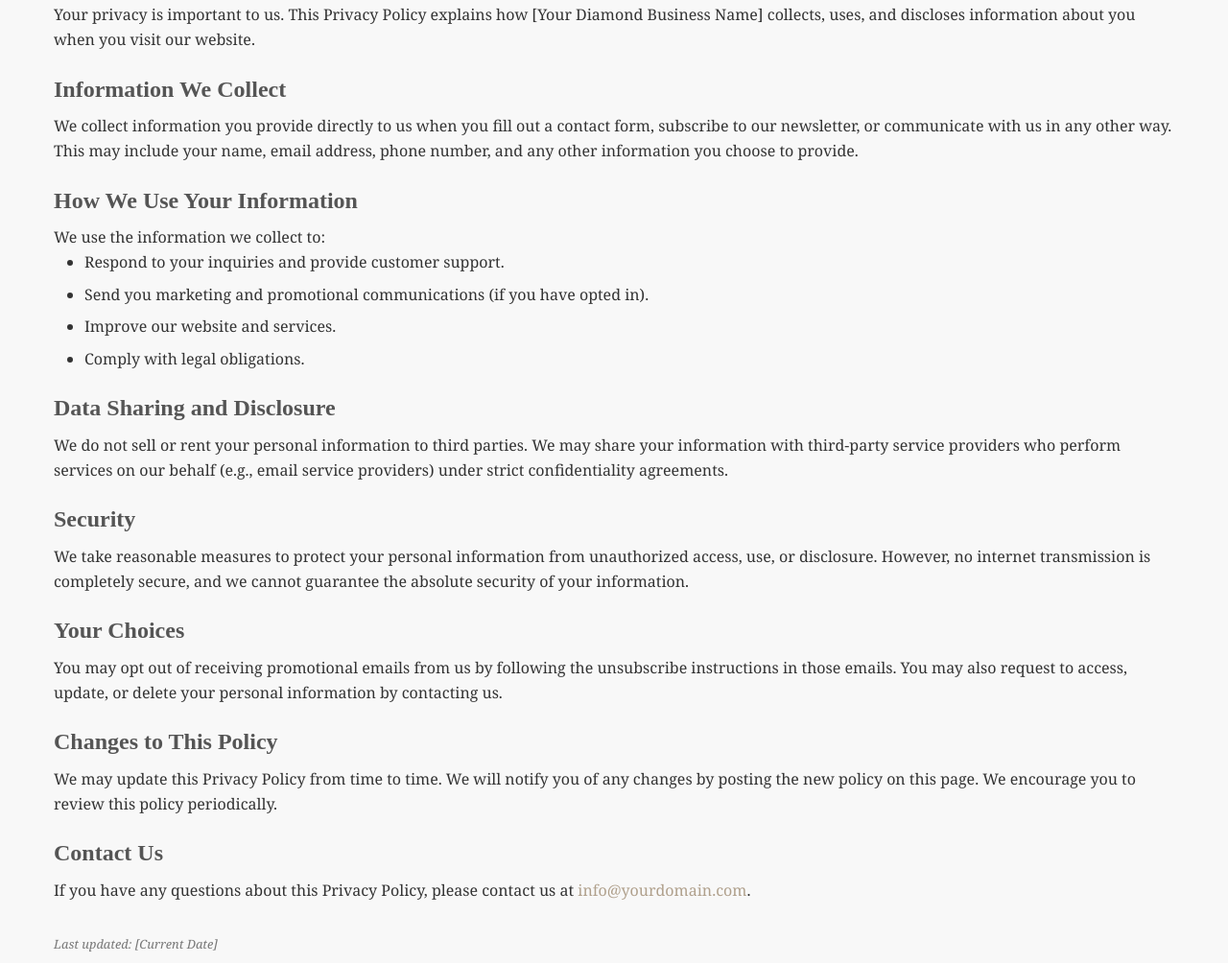
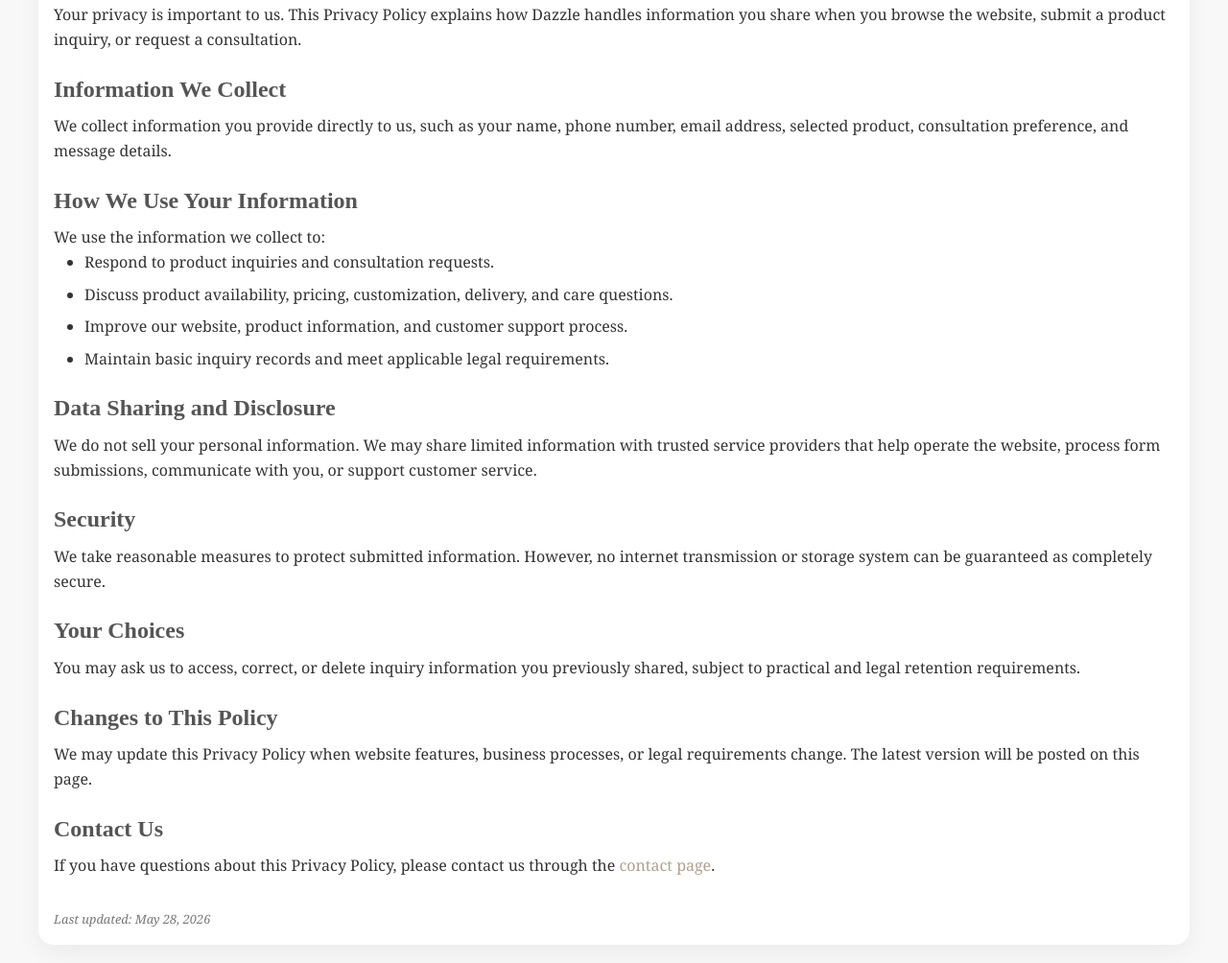
Before and after one commit to sahnishant/dazzle, an Astro site: page /privacy-policy in a window 1280 px wide. Shown: the part 196-1200 px from the top of the page at 96% size. Built offline with nearby package versions, Linux system fonts and the light colour scheme; Astro itself is replaced by a stand-in of ours.

Commit message:
fix: remove privacy policy placeholders

```diff
--- a/src/pages/privacy-policy.astro
+++ b/src/pages/privacy-policy.astro
@@ -2,55 +2,64 @@
 // src/pages/privacy-policy.astro
 import BaseLayout from '../layouts/BaseLayout.astro';
 ---
-<BaseLayout title="Privacy Policy" description="Our privacy policy regarding the collection and use of your personal data.">
-  <section class="container p-4 mt-4 mb-4">
+<BaseLayout title="Privacy Policy" description="How Dazzle handles inquiry and consultation information shared through this website.">
+  <section class="container p-4 mt-4 mb-4 privacy-page">
     <h1 class="text-center mb-4">Privacy Policy</h1>
-    <p>Your privacy is important to us. This Privacy Policy explains how [Your Diamond Business Name] collects, uses, and discloses information about you when you visit our website.</p>
+    <p>Your privacy is important to us. This Privacy Policy explains how Dazzle handles information you share when you browse the website, submit a product inquiry, or request a consultation.</p>
 
     <h2>Information We Collect</h2>
-    <p>We collect information you provide directly to us when you fill out a contact form, subscribe to our newsletter, or communicate with us in any other way. This may include your name, email address, phone number, and any other information you choose to provide.</p>
+    <p>We collect information you provide directly to us, such as your name, phone number, email address, selected product, consultation preference, and message details.</p>
 
     <h2>How We Use Your Information</h2>
     <p>We use the information we collect to:</p>
     <ul>
-      <li>Respond to your inquiries and provide customer support.</li>
-      <li>Send you marketing and promotional communications (if you have opted in).</li>
-      <li>Improve our website and services.</li>
-      <li>Comply with legal obligations.</li>
+      <li>Respond to product inquiries and consultation requests.</li>
+      <li>Discuss product availability, pricing, customization, delivery, and care questions.</li>
+      <li>Improve our website, product information, and customer support process.</li>
+      <li>Maintain basic inquiry records and meet applicable legal requirements.</li>
     </ul>
 
     <h2>Data Sharing and Disclosure</h2>
-    <p>We do not sell or rent your personal information to third parties. We may share your information with third-party service providers who perform services on our behalf (e.g., email service providers) under strict confidentiality agreements.</p>
+    <p>We do not sell your personal information. We may share limited information with trusted service providers that help operate the website, process form submissions, communicate with you, or support customer service.</p>
 
     <h2>Security</h2>
-    <p>We take reasonable measures to protect your personal information from unauthorized access, use, or disclosure. However, no internet transmission is completely secure, and we cannot guarantee the absolute security of your information.</p>
+    <p>We take reasonable measures to protect submitted information. However, no internet transmission or storage system can be guaranteed as completely secure.</p>
 
     <h2>Your Choices</h2>
-    <p>You may opt out of receiving promotional emails from us by following the unsubscribe instructions in those emails. You may also request to access, update, or delete your personal information by contacting us.</p>
+    <p>You may ask us to access, correct, or delete inquiry information you previously shared, subject to practical and legal retention requirements.</p>
 
     <h2>Changes to This Policy</h2>
-    <p>We may update this Privacy Policy from time to time. We will notify you of any changes by posting the new policy on this page. We encourage you to review this policy periodically.</p>
+    <p>We may update this Privacy Policy when website features, business processes, or legal requirements change. The latest version will be posted on this page.</p>
 
     <h2>Contact Us</h2>
-    <p>If you have any questions about this Privacy Policy, please contact us at <a href="mailto:info@yourdomain.com">info@yourdomain.com</a>.</p>
+    <p>If you have questions about this Privacy Policy, please contact us through the <a href="/contact/">contact page</a>.</p>
 
-    <p class="text-small mt-4"><em>Last updated: [Current Date]</em></p>
+    <p class="text-small mt-4"><em>Last updated: May 28, 2026</em></p>
   </section>
 </BaseLayout>
 
 <style>
+  .privacy-page {
+    background: #fff;
+    border-radius: 16px;
+    box-shadow: 0 8px 26px rgba(0,0,0,0.06);
+  }
+
   .text-small {
     font-size: 0.8rem;
     color: #777;
   }
+
   .container h2 {
     margin-top: 1.5rem;
   }
+
   .container ul {
     margin-left: 2rem;
     list-style: disc;
     margin-bottom: 1.5rem;
   }
+
   .container li {
     margin-bottom: 0.5rem;
   }
```
